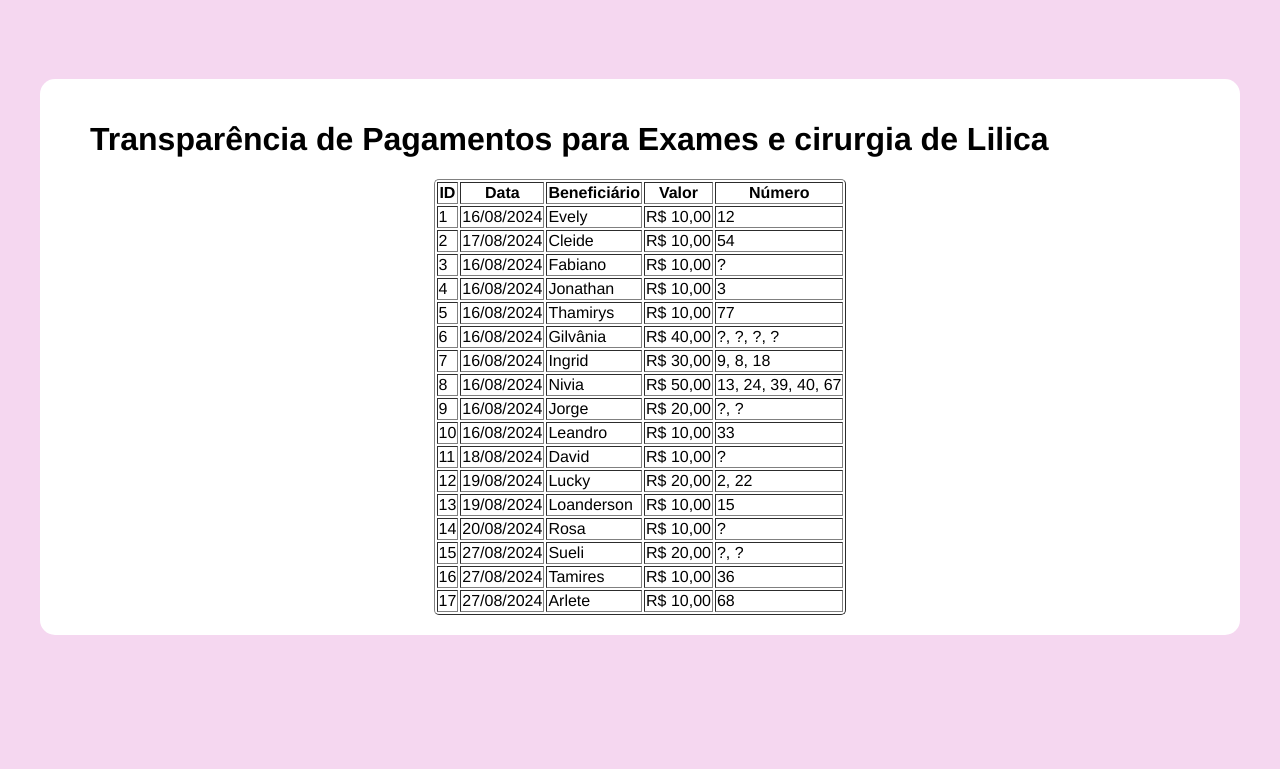
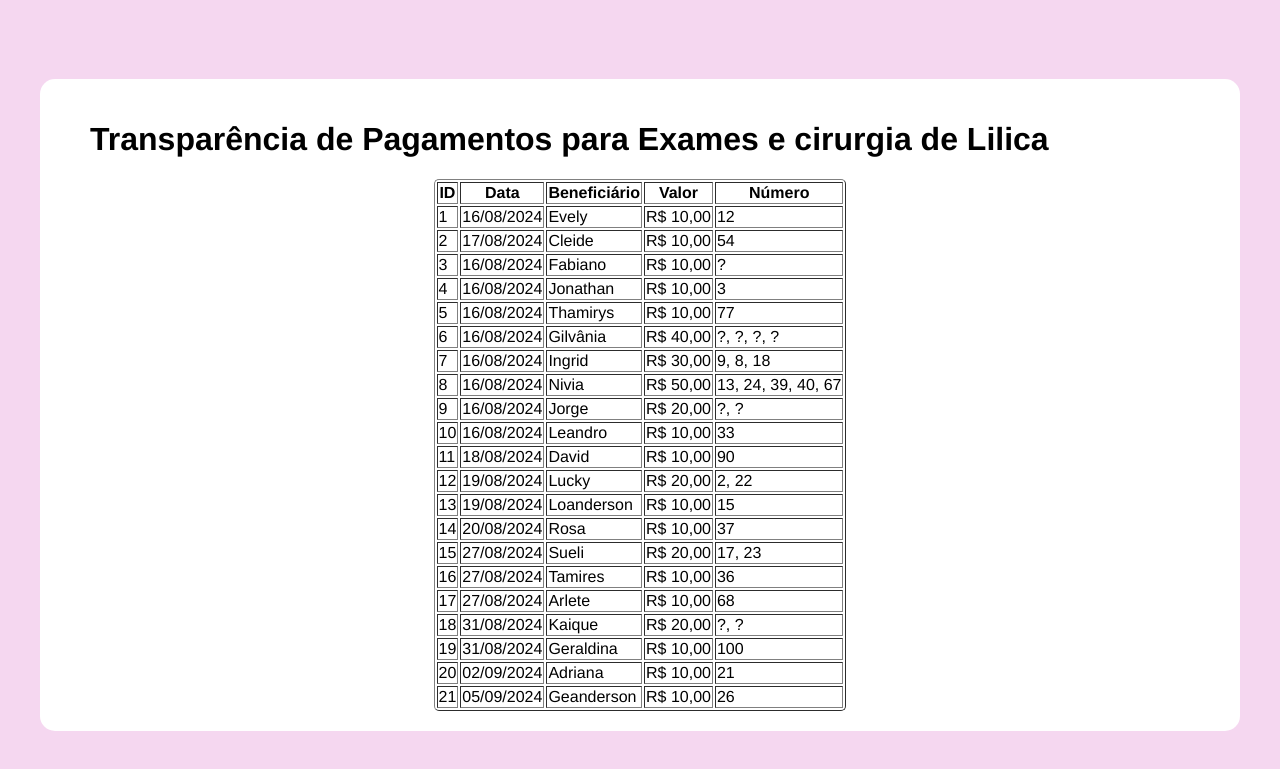
Before and after one commit to joaopaulonasc/joaopaulonasc.github.io, a plain HTML site: page index.html in a window 1280 px wide. Shown: the part 573-1342 px from the top of the page. Drawn offline with Linux system fonts and the light colour scheme.

Commit message:
atualização05092024

```diff
--- a/index.html
+++ b/index.html
@@ -118,7 +118,7 @@
           <td>18/08/2024</td>
           <td>David</td>
           <td>R$ 10,00</td>
-          <td>?</td>
+          <td>90</td>
         </tr>
         <td>12</td>
           <td>19/08/2024</td>
@@ -136,13 +136,13 @@
           <td>20/08/2024</td>
           <td>Rosa</td>
           <td>R$ 10,00</td>
-          <td>?</td>
+          <td>37</td>
         </tr>
         <td>15</td>
           <td>27/08/2024</td>
           <td>Sueli</td>
           <td>R$ 20,00</td>
-          <td>?, ?</td>
+          <td>17, 23</td>
         </tr>
         <td>16</td>
           <td>27/08/2024</td>
@@ -156,6 +156,30 @@
           <td>R$ 10,00</td>
           <td>68</td>
         </tr>
+        <td>18</td>
+          <td>31/08/2024</td>
+          <td>Kaique</td>
+          <td>R$ 20,00</td>
+          <td>?, ?</td>
+        </tr>
+        <td>19</td>
+          <td>31/08/2024</td>
+          <td>Geraldina</td>
+          <td>R$ 10,00</td>
+          <td>100</td>
+        </tr>
+        <td>20</td>
+          <td>02/09/2024</td>
+          <td>Adriana</td>
+          <td>R$ 10,00</td>
+          <td>21</td>
+        </tr>
+        <td>21</td>
+          <td>05/09/2024</td>
+          <td>Geanderson</td>
+          <td>R$ 10,00</td>
+          <td>26</td>
+        </tr>
         <!-- Adicione mais linhas conforme necessário -->
       </table>
     </div>
```
Also changed, not shown: img/rifaParaLilica.png.
